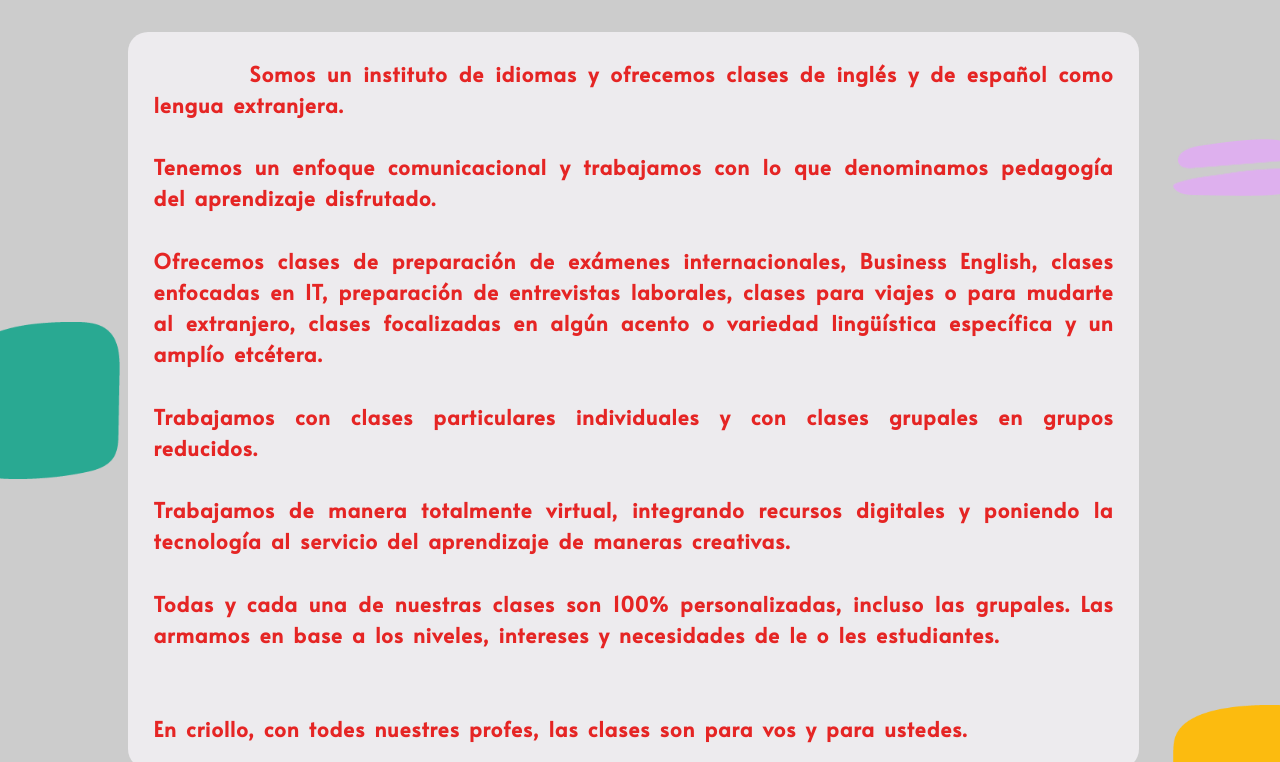
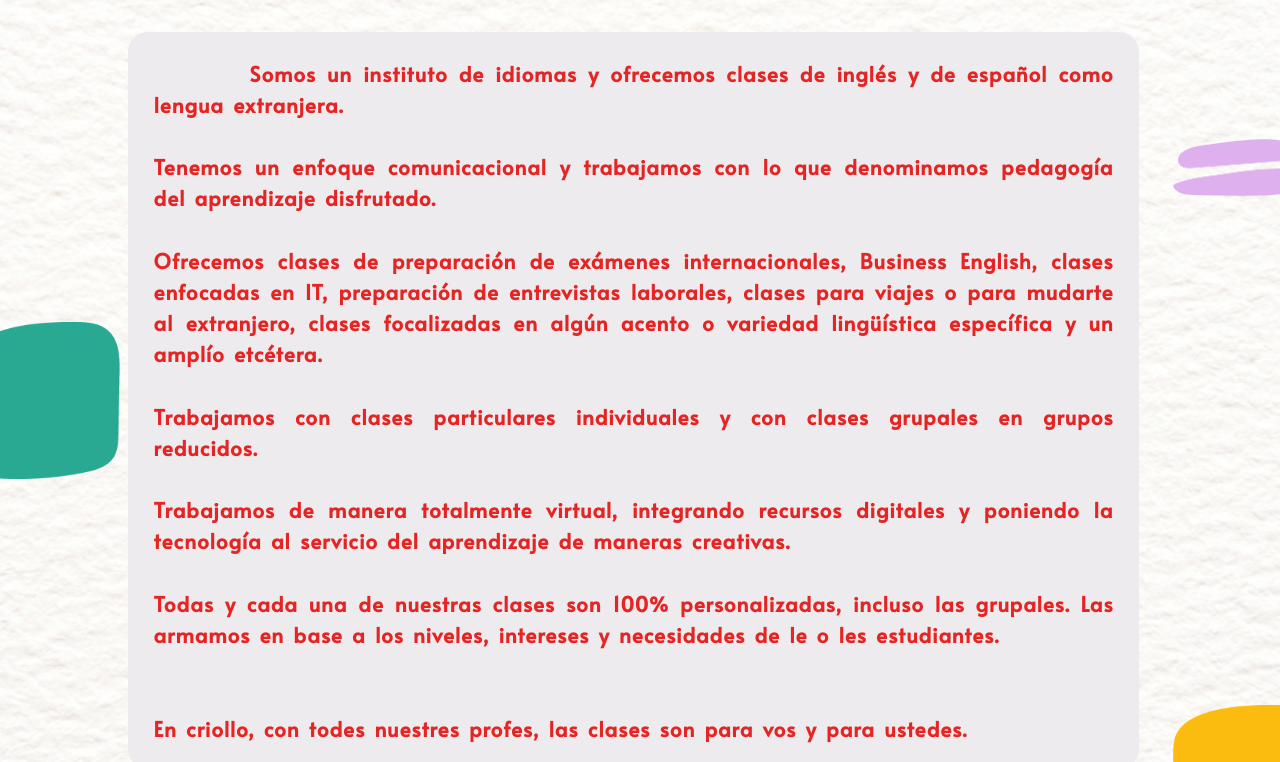
Before and after one commit to maigutter/Web_development_coderhouseProject_MaiLanguageLab, a website: page index.html in a window 1280 px wide. Shown: the part 496-1258 px from the top of the page. Drawn offline with Linux system fonts and the light colour scheme.

Commit message:
arreglo bug del fondo

```diff
--- a/SCSS/main.scss
+++ b/SCSS/main.scss
@@ -9,10 +9,10 @@
 body {
     background-image: url(../assets/elementos/amarillo_abstracto.png), url(../assets/elementos/rosa_dos_ovalos.png), url(../assets/elementos/verde_cuadrado.png),url(../assets/elementos/rojo_circulo_puntos.png),url(../assets/elementos/amarillo_cuadrado.png),url("../assets/Fondos.png");
     background-color: $plainwhite;
-    background-repeat:no-repeat, no-repeat, no-repeat, no-repeat,no-repeat,no-repeat,repeat;
-    background-size: 12%, 11%, 12%, 9%, 11%,8%,cover;
-    background-position: -5% 5%, 103% 40%,-3% 55%, 101% -2%, 103% 80%, 0% 98%, center;
-    background-attachment: scroll, scroll, scroll,scroll, scroll, scroll, fixed;
+    background-repeat:no-repeat, no-repeat, no-repeat, no-repeat,no-repeat,repeat;
+    background-size: 12%, 11%, 12%, 9%, 11%,cover;
+    background-position: -5% 5%, 103% 40%,-3% 55%, 101% -2%, 103% 80%, center;
+    background-attachment: scroll, scroll, scroll,scroll, scroll, fixed;
     color: $strongred;
     min-height: 100vh;
     max-width: 100vw;
```
Also changed, not shown: CSS/maincss.css.
